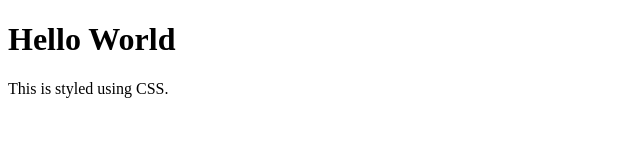
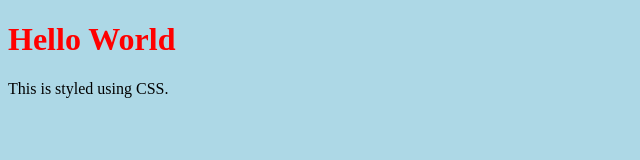
Before and after one commit to Rishabh-kumar45/PE-Task-1, a plain HTML site: page Index.html in a window 1280 px wide. Shown: the whole page, without its empty margins (0-640 px from the left). Drawn offline with Linux system fonts and the light colour scheme.

Commit message:
Change in HTML file

```diff
--- a/Index.html
+++ b/Index.html
@@ -3,7 +3,7 @@
 <head>
     <title>My Page</title>
 
-    <link rel="stylesheet" href="Assets Folder/style.css">
+    <link rel="stylesheet" href="Assets Folder/style2.css">
 </head>
 <body>
 
```
